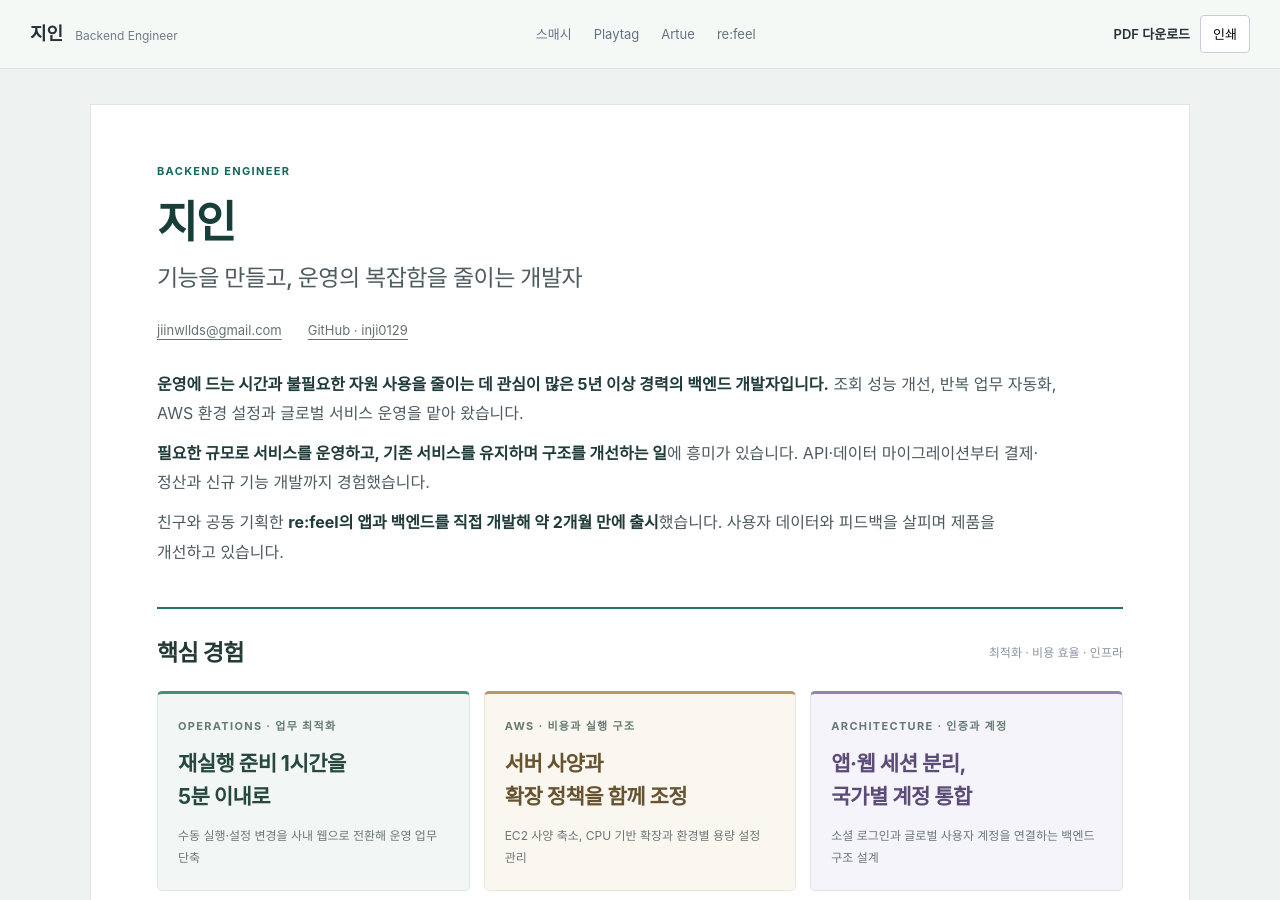
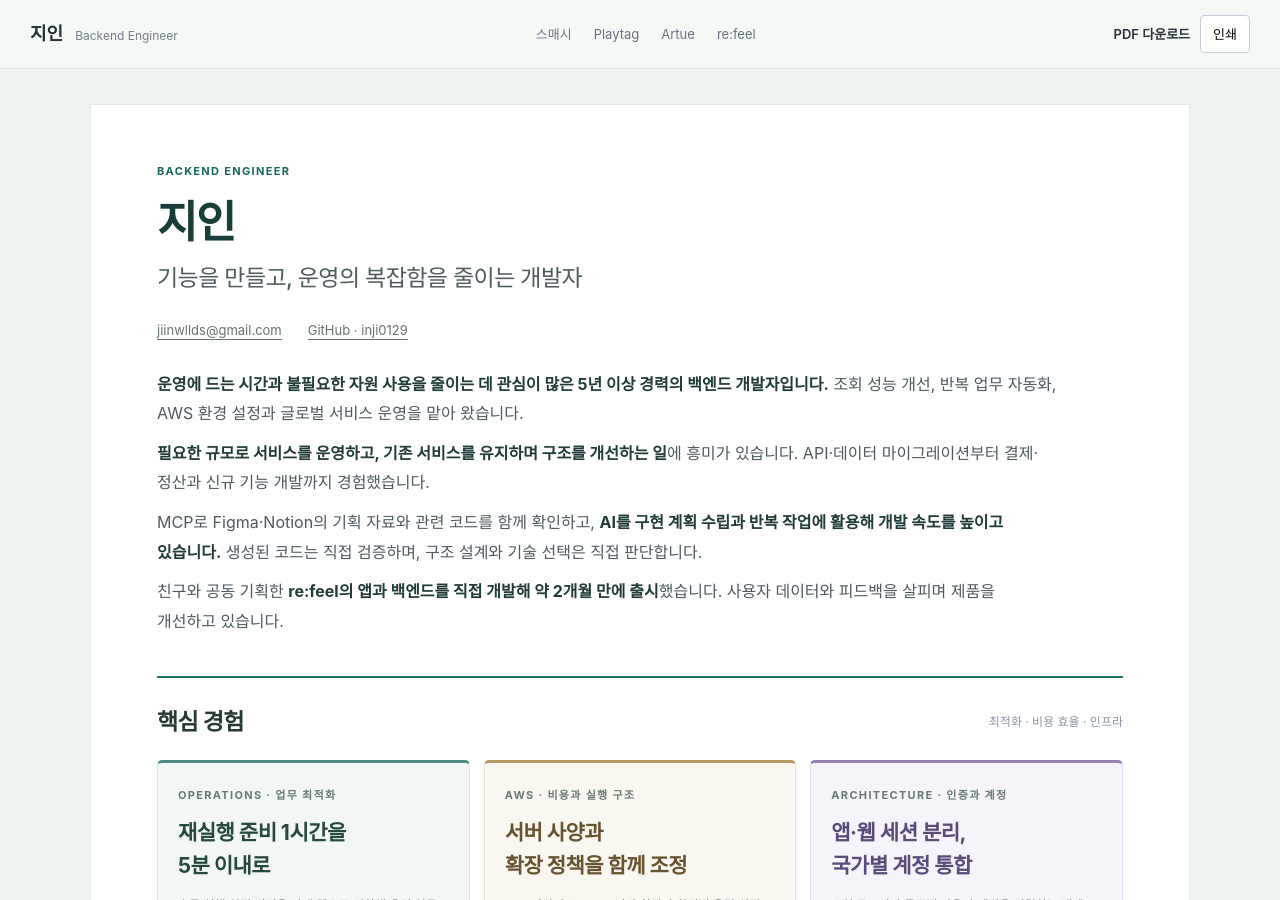
Before and after one commit to inji0129/inji0129.github.io, a Jekyll site: the page built from index.html, in a window 1280 px wide and 900 px high. Built offline with Jekyll 4.4.1, drawn with Linux system fonts in a browser that asks for light colours; some of the changed text lies outside the part shown.

Commit message:
Add practical AI development workflow to professional introduction

```diff
--- a/_data/general.json
+++ b/_data/general.json
@@ -4,6 +4,7 @@
   "intro": [
     "**운영에 드는 시간과 불필요한 자원 사용을 줄이는 데 관심이 많은 5년 이상 경력의 백엔드 개발자입니다.** 조회 성능 개선, 반복 업무 자동화, AWS 환경 설정과 글로벌 서비스 운영을 맡아 왔습니다.",
     "**필요한 규모로 서비스를 운영하고, 기존 서비스를 유지하며 구조를 개선하는 일**에 흥미가 있습니다. API·데이터 마이그레이션부터 결제·정산과 신규 기능 개발까지 경험했습니다.",
+    "MCP로 Figma·Notion의 기획 자료와 관련 코드를 함께 확인하고, **AI를 구현 계획 수립과 반복 작업에 활용해 개발 속도를 높이고 있습니다.** 생성된 코드는 직접 검증하며, 구조 설계와 기술 선택은 직접 판단합니다.",
     "친구와 공동 기획한 **re:feel의 앱과 백엔드를 직접 개발해 약 2개월 만에 출시**했습니다. 사용자 데이터와 피드백을 살피며 제품을 개선하고 있습니다."
   ],
   "companies": [
@@ -203,7 +204,7 @@
       ]
     }
   ],
-  "ai": "MCP로 Figma·Notion의 기획 자료와 앱·웹·백엔드·인프라 코드를 함께 확인해 구현 계획 수립. **AI를 활용해 구현 속도를 높이고, 코드 검증과 구조 설계는 직접 수행**.",
+  "ai": "MCP로 Figma·Notion의 기획 자료와 관련 코드를 함께 확인하고, **AI를 구현 계획 수립과 반복 작업에 활용해 개발 속도를 높이고 있습니다.** 생성된 코드는 직접 검증하며, 구조 설계와 기술 선택은 직접 판단합니다.",
   "skills": [
     "Python · TypeScript · JavaScript · Kotlin · SQL",
     "Django/DRF · NestJS · Spring Boot | MySQL · PostgreSQL · DynamoDB · MongoDB",
--- a/_layouts/general.html
+++ b/_layouts/general.html
@@ -1,6 +1,6 @@
-<!doctype html><html lang="ko"><head><meta charset="utf-8"><meta name="viewport" content="width=device-width,initial-scale=1"><meta name="description" content="백엔드 엔지니어 지인. 결제·환불 안정성, 운영 자동화와 제품 개발 경험."><title>{{ page.title }}</title><link rel="stylesheet" href="/assets/general.css?v=20261124o"><script src="/assets/general.js" defer></script></head><body>
-<div class="topbar"><a class="brand" href="#top">지인<span>Backend Engineer</span></a><nav aria-label="경력 탐색"><a href="#smaxh">스매시</a><a href="#playtag">Playtag</a><a href="#artue">Artue</a><a href="#refeel">re:feel</a></nav><div class="actions"><a href="/assets/지인_이력서.pdf?v=20261124o" download>PDF 다운로드</a><button type="button" id="print">인쇄</button></div></div>
+<!doctype html><html lang="ko"><head><meta charset="utf-8"><meta name="viewport" content="width=device-width,initial-scale=1"><meta name="description" content="백엔드 엔지니어 지인. 결제·환불 안정성, 운영 자동화와 제품 개발 경험."><title>{{ page.title }}</title><link rel="stylesheet" href="/assets/general.css?v=20261124p"><script src="/assets/general.js" defer></script></head><body>
+<div class="topbar"><a class="brand" href="#top">지인<span>Backend Engineer</span></a><nav aria-label="경력 탐색"><a href="#smaxh">스매시</a><a href="#playtag">Playtag</a><a href="#artue">Artue</a><a href="#refeel">re:feel</a></nav><div class="actions"><a href="/assets/지인_이력서.pdf?v=20261124p" download>PDF 다운로드</a><button type="button" id="print">인쇄</button></div></div>
 <main id="top"><header class="hero"><p class="eyebrow">BACKEND ENGINEER</p><h1>지인<span>기능을 만들고, 운영의 복잡함을 줄이는 개발자</span></h1><div class="contact"><a href="mailto:jiinwllds@gmail.com">jiinwllds@gmail.com</a><a href="https://github.com/inji0129">GitHub · inji0129</a></div><div class="intro">{% for paragraph in site.data.general.intro %}{{ paragraph | markdownify }}{% endfor %}</div></header>
 <section class="selected" aria-labelledby="selected-title"><div class="section-top"><h2 id="selected-title">핵심 경험</h2><span>최적화 · 비용 효율 · 인프라</span></div><div class="selected-grid"><a href="#playtag"><p class="eyebrow">OPERATIONS · 업무 최적화</p><h3>재실행 준비 1시간을<br>5분 이내로</h3><p>수동 실행·설정 변경을 사내 웹으로 전환해 운영 업무 단축</p></a><a href="#artue"><p class="eyebrow">AWS · 비용과 실행 구조</p><h3>서버 사양과<br>확장 정책을 함께 조정</h3><p>EC2 사양 축소, CPU 기반 확장과 환경별 용량 설정 관리</p></a><a href="#smaxh"><p class="eyebrow">ARCHITECTURE · 인증과 계정</p><h3>앱·웹 세션 분리,<br>국가별 계정 통합</h3><p>소셜 로그인과 글로벌 사용자 계정을 연결하는 백엔드 구조 설계</p></a></div></section>
 <section class="experience"><div class="section-top"><h2>경력 및 프로젝트</h2><span>직접 수행한 작업과 기여</span></div>{% for company in site.data.general.companies %}<section class="company" id="{{ company.id }}"><header class="company-heading"><div><p class="eyebrow">{{ company.label }}</p><h2>{{ company.name }}</h2><p class="role">{{ company.role }}</p><p class="dates">{{ company.dates }}</p></div><p class="description">{{ company.description }}</p></header><div class="company-detail"><div class="tags">{% for tech in company.stack %}<span>{{ tech }}</span>{% endfor %}</div>{% for work in company.works %}<article class="work"><h3>{{ work.title }}</h3><ul>{% for bullet in work.bullets %}<li{% if bullet contains "측정 범위:" %} class="measurement-note"{% endif %}>{{ bullet | markdownify }}</li>{% endfor %}</ul></article>{% endfor %}</div></section>{% endfor %}</section>
-<section class="more"><div><h2>기술 및 AI 활용</h2>{% for skill in site.data.general.skills %}<p>{{ skill }}</p>{% endfor %}<div class="ai">{{ site.data.general.ai | markdownify }}</div></div><div><h2>학력 · 자격 · 언어</h2><h3>Boston College</h3><p>컴퓨터과학 학사 · 수학 부전공<br>2020.05 · GPA 3.538/4.00</p><h3>AWS Certified Solutions Architect – Associate</h3><p>한국어 모국어 · 영어 유창</p></div></section><footer><p>지인 · Backend Engineer</p><a href="/detailed/">전체 경력 상세</a></footer></main></body></html>
+<section class="more"><div><h2>기술</h2>{% for skill in site.data.general.skills %}<p>{{ skill }}</p>{% endfor %}</div><div><h2>학력 · 자격 · 언어</h2><h3>Boston College</h3><p>컴퓨터과학 학사 · 수학 부전공<br>2020.05 · GPA 3.538/4.00</p><h3>AWS Certified Solutions Architect – Associate</h3><p>한국어 모국어 · 영어 유창</p></div></section><footer><p>지인 · Backend Engineer</p><a href="/detailed/">전체 경력 상세</a></footer></main></body></html>
```
Also changed, not shown: 1 other file.
